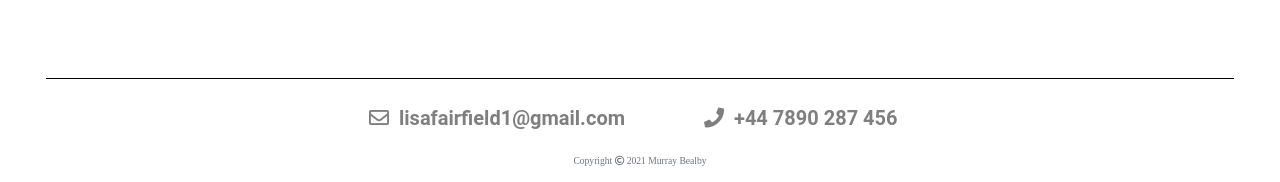
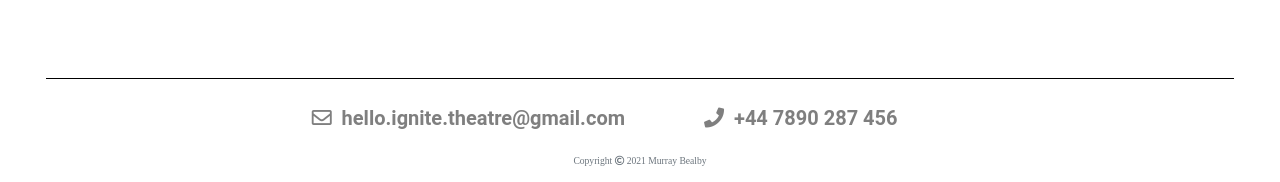
Before and after one commit to Bealby/lisa-fairfield-actress, a Flask app: page /bio in a window 1280 px wide. Shown: the part 2073-2255 px from the top of the page. Run offline with Flask 2, Linux system fonts and the light colour scheme; some libraries are stand-ins or nearby versions; some web fonts are replaced.

Commit message:
Changed email address

```diff
--- a/templates/base.html
+++ b/templates/base.html
@@ -99,7 +99,7 @@
                 </div>
                 <div class="col-md-6 col-lg-6 footer-align-email footer-margin-bottom">
                     <a href="mailto:lisafairfield1@gmail.com?">
-                        <p class="footer-menuitem"><i class="far fa-envelope"></i>&nbsp;&nbsp;lisafairfield1@gmail.com</p>
+                        <p class="footer-menuitem"><i class="far fa-envelope"></i>&nbsp;&nbsp;hello.ignite.theatre@gmail.com</p>
                         <span class="sr-only">Email</span>
                     </a>
                 </div>
```
